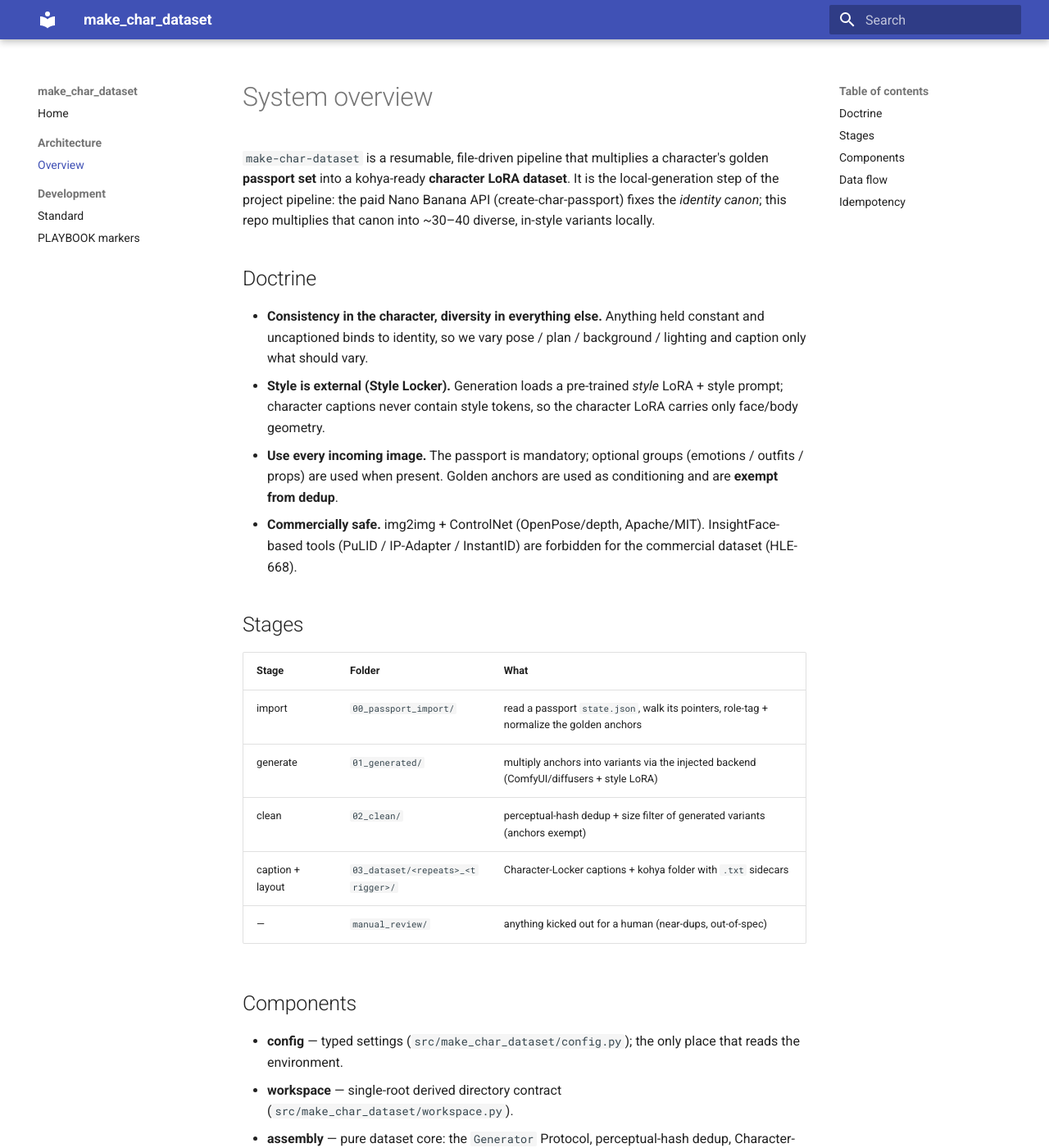
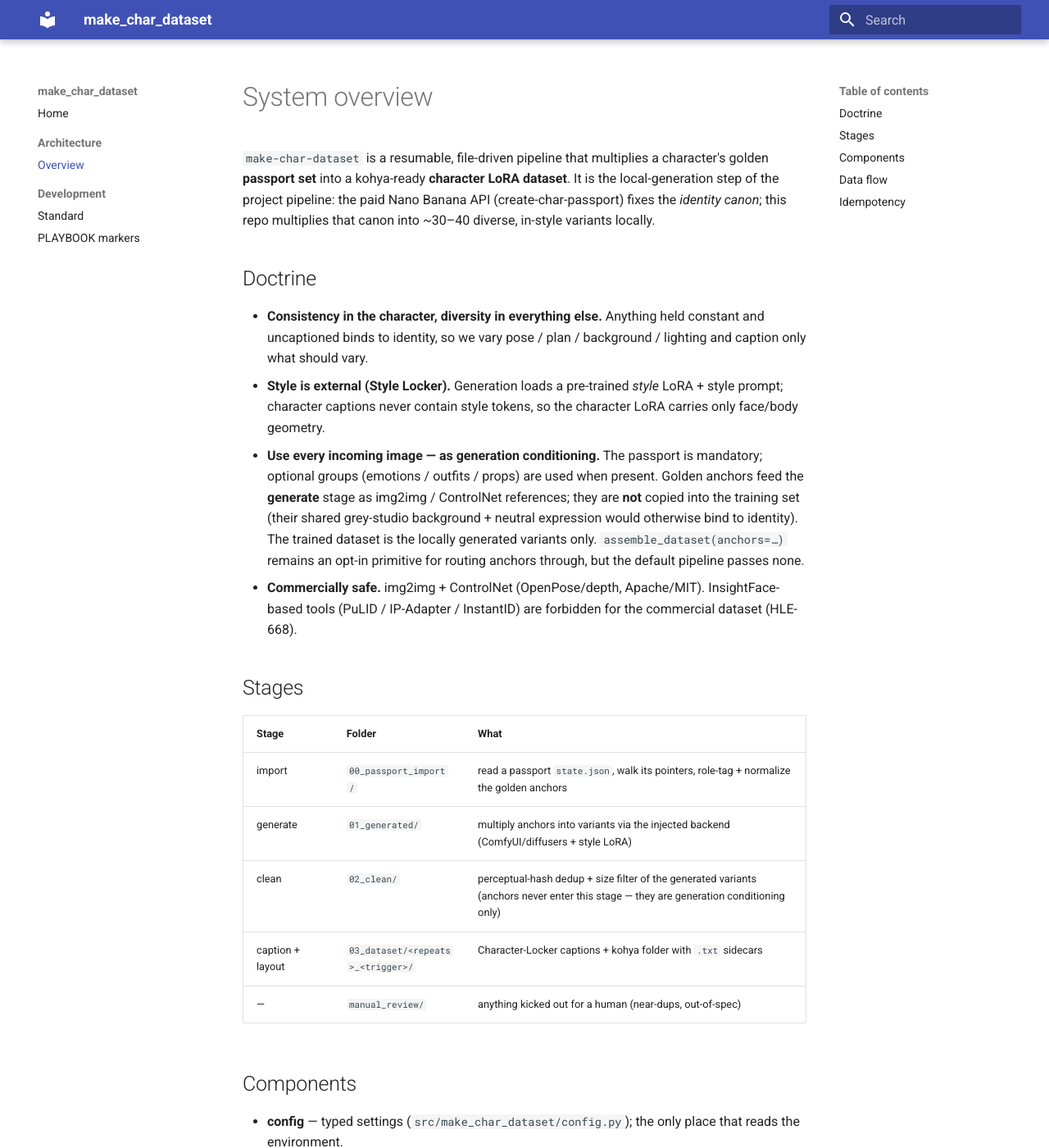
Before and after one commit to hleserg/make-char-dataset, an MkDocs documentation site: the page built from docs/architecture/SYSTEM.md, in a window 1280 px wide and 1400 px high. Shown: the whole window at 82% size. Built offline with MkDocs 1.6.1 and Material for MkDocs 9.7.7, drawn with Linux system fonts in a browser that asks for light colours.

Commit message:
docs: lock conditioning-only anchor doctrine; make pip-audit gate offline-resilient (HLE-760) (#6)
Closes HLE-760 [1] — finalize doctrines and the executable foundation.

Doctrine (conditioning-only): golden passport anchors feed the generate stage
as img2img/ControlNet references and are NOT copied into the training set —
their shared grey-studio background + neutral expression would otherwise bind
to identity. The trained dataset is the locally generated variants only.
Fix every doc/docstring that implied anchors enter the dataset:
- SYSTEM.md doctrine bullet, clean-stage row, mermaid (drop anchors->DS edge)
- WORKSPACE.md clean row, import row, mermaid
- assemble_dataset() docstring: anchors= is an opt-in primitive, default
  pipeline supplies none
- config.include_rejected description
- clarifying docstring on the anchors-exempt unit test (opt-in, not default)
No behavior change: assemble_dataset(anchors=...) stays available.

Gate: pypi.org is unreachable in sandboxed dev, so `pip-audit` (default PyPI
service) fails `make check` security + the gh-pr-create hook. Fall back to OSV
(osv.dev, a superset advisory DB) when PyPI is unreachable, in Makefile,
the PR-gate hook, and CI security.yml. Networked/CI behavior is unchanged.

Also syncs uv.lock package version (0.2.0 -> 0.3.0) to pyproject.

Co-authored-by: Claude Opus 4.8 (1M context) <noreply@anthropic.com>

````diff
--- a/docs/architecture/SYSTEM.md
+++ b/docs/architecture/SYSTEM.md
@@ -14,9 +14,14 @@ into ~30–40 diverse, in-style variants locally.
 - **Style is external (Style Locker).** Generation loads a pre-trained *style*
   LoRA + style prompt; character captions never contain style tokens, so the
   character LoRA carries only face/body geometry.
-- **Use every incoming image.** The passport is mandatory; optional groups
-  (emotions / outfits / props) are used when present. Golden anchors are used as
-  conditioning and are **exempt from dedup**.
+- **Use every incoming image — as generation conditioning.** The passport is
+  mandatory; optional groups (emotions / outfits / props) are used when present.
+  Golden anchors feed the **generate** stage as img2img / ControlNet references;
+  they are **not** copied into the training set (their shared grey-studio
+  background + neutral expression would otherwise bind to identity). The trained
+  dataset is the locally generated variants only. `assemble_dataset(anchors=…)`
+  remains an opt-in primitive for routing anchors through, but the default
+  pipeline passes none.
 - **Commercially safe.** img2img + ControlNet (OpenPose/depth, Apache/MIT).
   InsightFace-based tools (PuLID / IP-Adapter / InstantID) are forbidden for the
   commercial dataset (HLE-668).
@@ -27,7 +32,7 @@ into ~30–40 diverse, in-style variants locally.
 |-------|--------|------|
 | import | `00_passport_import/` | read a passport `state.json`, walk its pointers, role-tag + normalize the golden anchors |
 | generate | `01_generated/` | multiply anchors into variants via the injected backend (ComfyUI/diffusers + style LoRA) |
-| clean | `02_clean/` | perceptual-hash dedup + size filter of generated variants (anchors exempt) |
+| clean | `02_clean/` | perceptual-hash dedup + size filter of the generated variants (anchors never enter this stage — they are generation conditioning only) |
 | caption + layout | `03_dataset/<repeats>_<trigger>/` | Character-Locker captions + kohya folder with `.txt` sidecars |
 | — | `manual_review/` | anything kicked out for a human (near-dups, out-of-spec) |
 
@@ -51,7 +56,6 @@ flowchart LR
     Imp -->|generate| Gen[01_generated]
     Gen -->|clean / dedup| Cl[02_clean]
     Cl -->|caption + layout| DS[03_dataset]
-    Imp -.golden anchors, dedup-exempt.-> DS
     Gen -.near-dup / out-of-spec.-> MR[manual_review]
 ```
 
````
Also changed, not shown: docs/architecture/WORKSPACE.md (+2 -3 lines), 7 other files.
